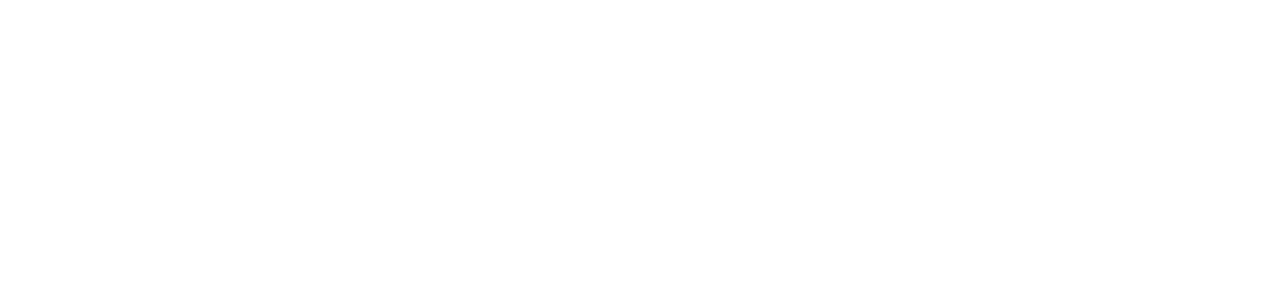
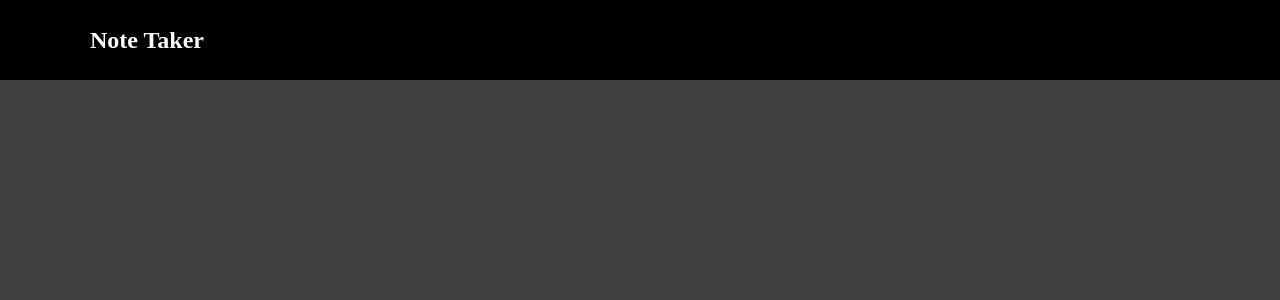
Before and after one commit to PeteChicchetti/note-taker-react, a React (Create React App) app in the folder client/: page /signup in a window 1280 px wide. Shown: the top 300 px of the page. Built offline with nearby package versions, Linux system fonts and the light colour scheme.

Commit message:
added styled components to signup page

```diff
--- a/client/src/components/Signup/Signup.jsx
+++ b/client/src/components/Signup/Signup.jsx
@@ -1,11 +1,22 @@
 import React, { useState } from 'react';
 import { Card } from 'react-bootstrap';
+import {
+    SignupMain,
+    SignupContainer,
+} from './SignupElements'
 
 const Signup = () => {
     return (
+    <>
+    <SignupMain>
+    <SignupContainer>
         <Card>
 
         </Card>
+    </SignupContainer>
+    </SignupMain>
+    </>
+
     )
 };
 
--- a/client/src/components/Signup/SignupElements.jsx
+++ b/client/src/components/Signup/SignupElements.jsx
@@ -0,0 +1,22 @@
+import styled from 'styled-components';
+
+export const SignupMain = styled.div`
+    background: #414141;
+    height: 100vh;
+    display: flex;
+    align-items: center;
+`;
+
+export const SignupContainer = styled.div`
+    background: #414141;
+    margin: 80px auto;
+    max-width: 800px;
+
+    @media screen and (max-width: 960px) {
+        padding: 24px 24px;
+    }
+
+    @media screen and (max-width: 340px) {
+        padding: 10px;
+}
+`
```
